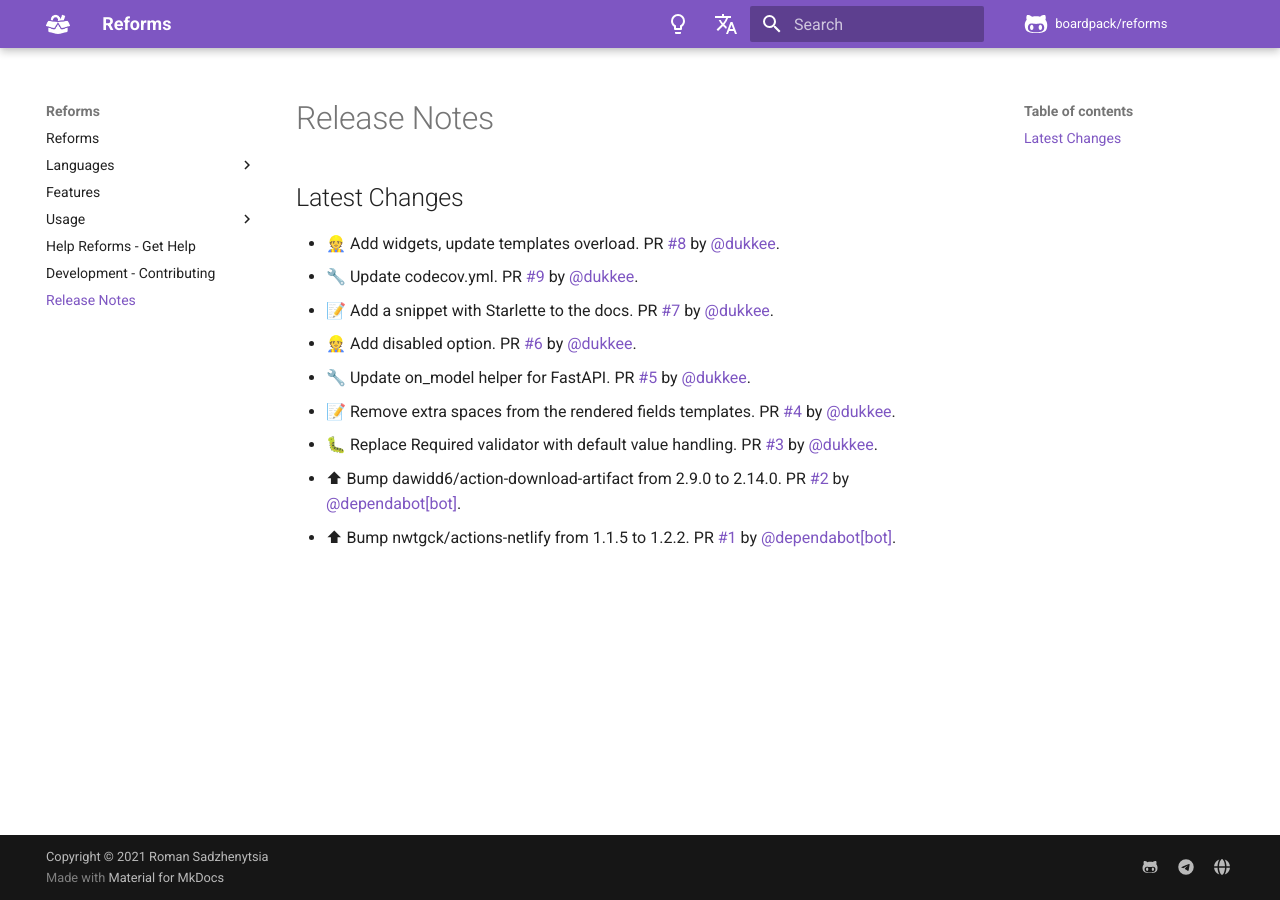
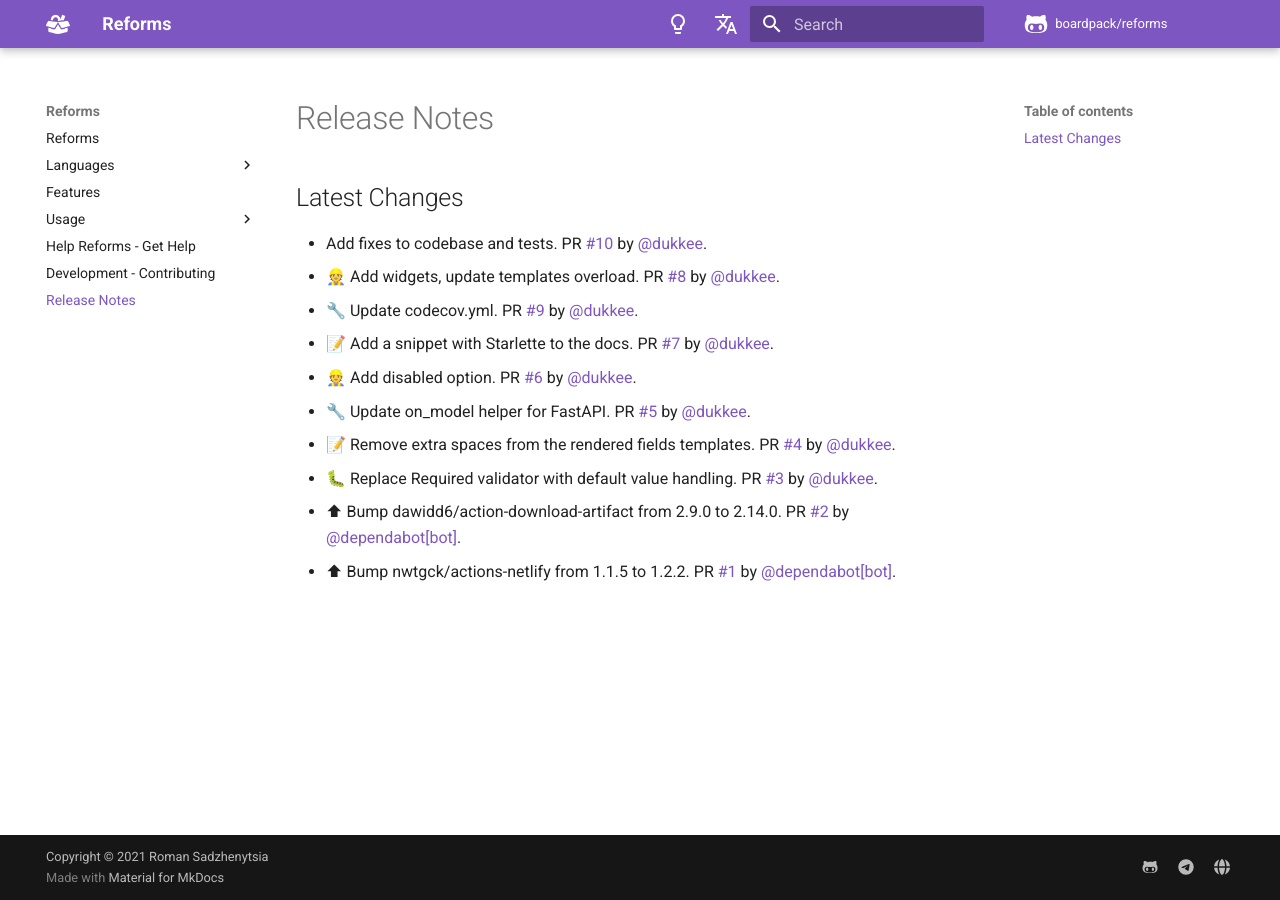
Before and after one commit to boardpack/reforms, an MkDocs documentation site: the page built from docs/en/docs/release-notes.md, in a window 1280 px wide. Built offline with MkDocs 1.6.1 and Material for MkDocs 9.7.7, drawn with Linux system fonts in a browser that asks for light colours; comment, search, counter and statistics services are not loaded.

Commit message:
📝 Update release notes

```diff
--- a/docs/en/docs/release-notes.md
+++ b/docs/en/docs/release-notes.md
@@ -2,6 +2,7 @@
 
 ## Latest Changes
 
+* Add fixes to codebase and tests. PR [#10](https://github.com/boardpack/reforms/pull/10) by [@dukkee](https://github.com/dukkee).
 * 👷 Add widgets, update templates overload. PR [#8](https://github.com/boardpack/reforms/pull/8) by [@dukkee](https://github.com/dukkee).
 * 🔧 Update codecov.yml. PR [#9](https://github.com/boardpack/reforms/pull/9) by [@dukkee](https://github.com/dukkee).
 * 📝 Add a snippet with Starlette to the docs. PR [#7](https://github.com/boardpack/reforms/pull/7) by [@dukkee](https://github.com/dukkee).
```
